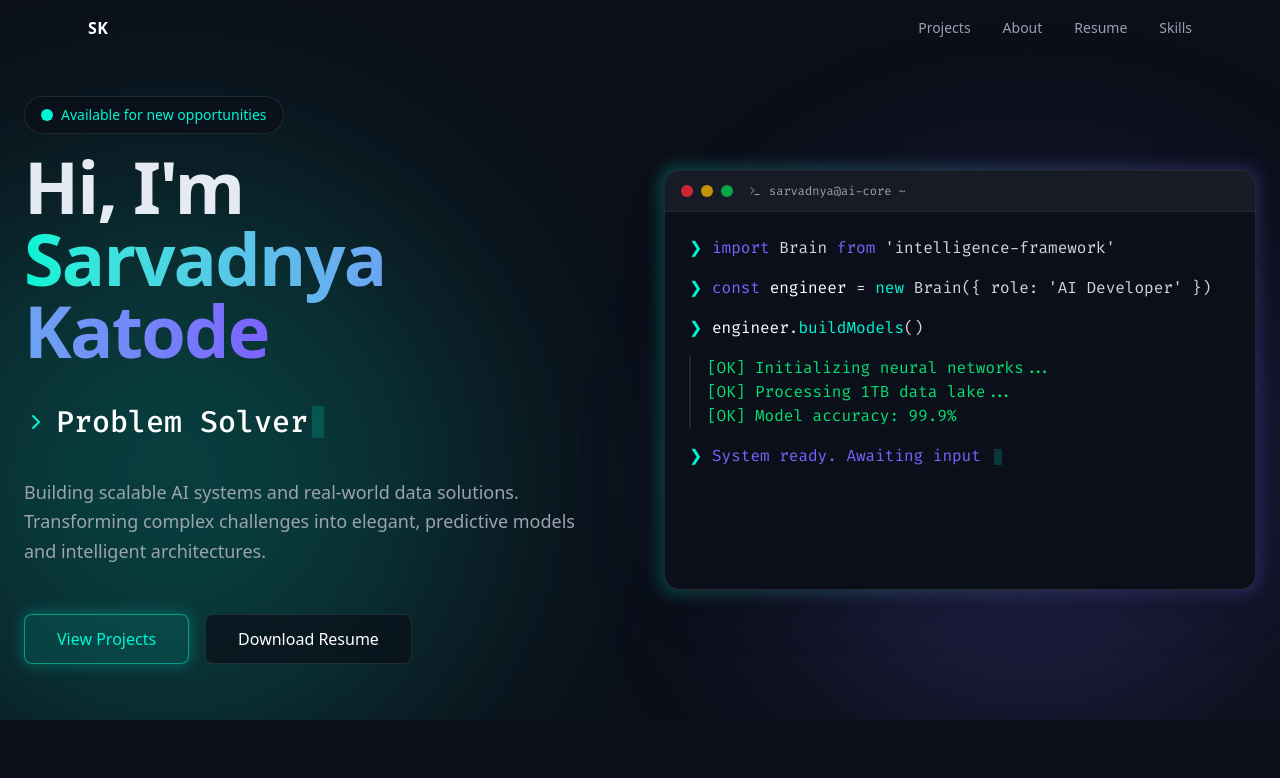
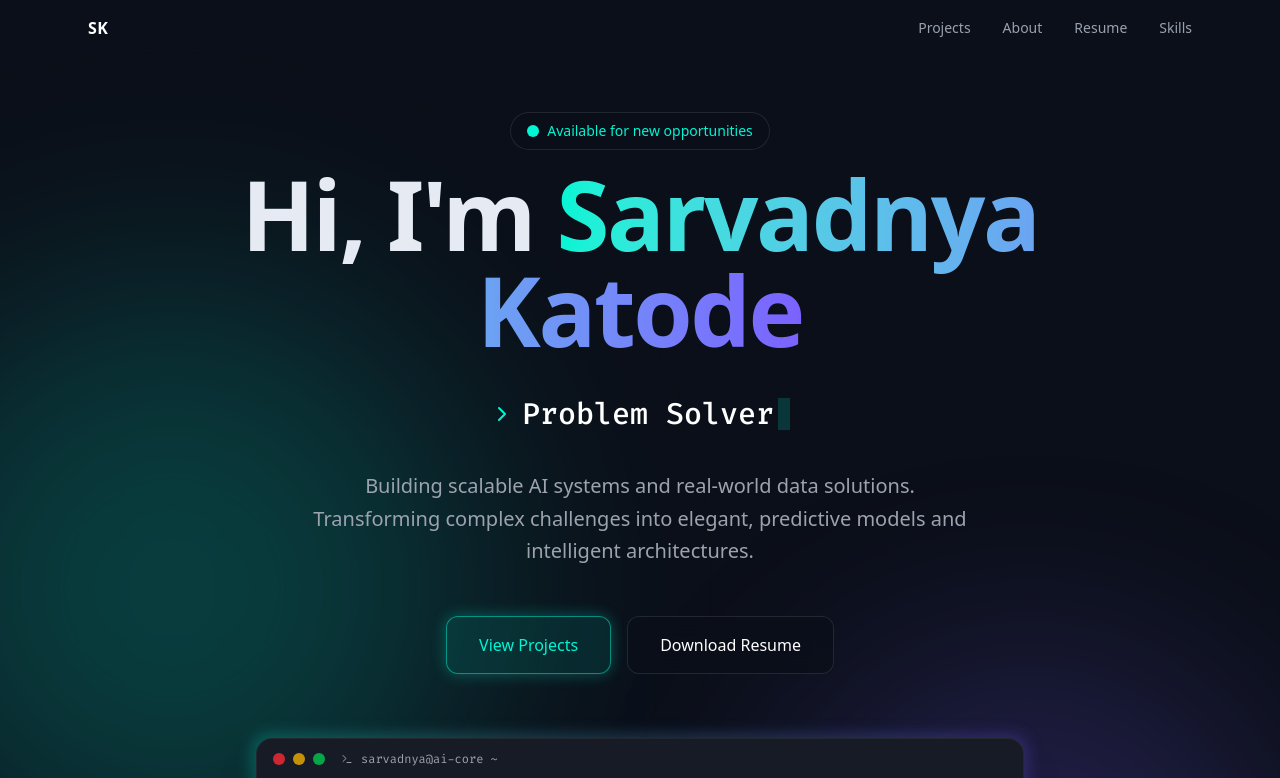
Before and after one commit to sarvadnyaKatode/portfolio, a Next.js app: page / in a window 1280 px wide. Shown: the top 778 px of the page. Built offline with nearby package versions, Linux system fonts and the light colour scheme.

Commit message:
Center Hero section layout

```diff
--- a/app/sections/Hero.tsx
+++ b/app/sections/Hero.tsx
@@ -16,19 +16,19 @@ export default function Hero() {
   }, [roles.length]);
 
   return (
-    <section className="relative min-h-[90vh] flex items-center bg-bg-deep text-text-main px-6 overflow-hidden pt-20 pb-10">
+    <section className="relative min-h-[90vh] flex items-center justify-center bg-bg-deep text-text-main px-6 overflow-hidden pt-28 pb-16">
       {/* Background glow elements */}
       <div className="absolute top-1/4 -left-32 w-[600px] h-[600px] bg-primary/20 rounded-full blur-[120px] pointer-events-none" />
       <div className="absolute bottom-0 right-0 w-[500px] h-[500px] bg-secondary/20 rounded-full blur-[100px] pointer-events-none" />
 
-      <div className="max-w-7xl mx-auto w-full grid lg:grid-cols-2 gap-12 items-center relative z-10">
+      <div className="max-w-5xl mx-auto w-full flex flex-col items-center relative z-10 space-y-16">
 
-        {/* Left Column: Text & CTAs */}
+        {/* Top: Text & CTAs */}
         <motion.div
-          initial={{ opacity: 0, x: -50 }}
-          animate={{ opacity: 1, x: 0 }}
+          initial={{ opacity: 0, y: -30 }}
+          animate={{ opacity: 1, y: 0 }}
           transition={{ duration: 0.8 }}
-          className="space-y-8"
+          className="flex flex-col items-center text-center space-y-8"
         >
           <div className="inline-flex items-center gap-2 px-4 py-2 rounded-full glass border border-primary/30 text-primary text-sm mb-4">
             <span className="relative flex h-3 w-3">
@@ -38,14 +38,14 @@ export default function Hero() {
             Available for new opportunities
           </div>
 
-          <h1 className="text-5xl md:text-7xl font-bold tracking-tight">
-            Hi, I'm <br />
+          <h1 className="text-5xl md:text-7xl lg:text-8xl font-bold tracking-tight">
+            Hi, I'm <br className="md:hidden" />
             <span className="text-transparent bg-clip-text bg-gradient-to-r from-primary to-secondary">
               Sarvadnya Katode
             </span>
           </h1>
 
-          <div className="h-12 overflow-hidden flex items-center text-xl md:text-3xl font-mono text-text-muted">
+          <div className="h-12 overflow-hidden flex items-center justify-center text-xl md:text-3xl font-mono text-text-muted">
             <ChevronRight className="w-6 h-6 text-primary mr-2 inline" />
             <motion.span
               key={currentRoleIndex}
@@ -63,7 +63,7 @@ export default function Hero() {
             />
           </div>
 
-          <p className="text-text-muted text-lg max-w-xl leading-relaxed">
+          <p className="text-text-muted text-lg md:text-xl max-w-2xl leading-relaxed">
             Building scalable AI systems and real-world data solutions.
             Transforming complex challenges into elegant, predictive models and intelligent architectures.
           </p>
@@ -71,7 +71,7 @@ export default function Hero() {
           <div className="flex flex-col sm:flex-row gap-4 pt-4">
             <a
               href="#projects"
-              className="px-8 py-3 bg-primary/10 text-primary border border-primary/50 rounded-lg font-medium hover:bg-primary hover:text-bg-deep transition-all duration-300 shadow-[0_0_15px_rgba(0,245,212,0.3)] hover:shadow-[0_0_30px_rgba(0,245,212,0.6)] flex items-center justify-center gap-2"
+              className="px-8 py-4 bg-primary/10 text-primary border border-primary/50 rounded-xl font-medium hover:bg-primary hover:text-bg-deep transition-all duration-300 shadow-[0_0_15px_rgba(0,245,212,0.3)] hover:shadow-[0_0_30px_rgba(0,245,212,0.6)] flex items-center justify-center gap-2"
             >
               View Projects
             </a>
@@ -79,22 +79,22 @@ export default function Hero() {
               href="/resume.pdf"
               target="_blank"
               rel="noopener noreferrer"
-              className="px-8 py-3 text-white border border-secondary/50 rounded-lg hover:border-secondary transition-all duration-300 hover:shadow-[0_0_20px_rgba(123,97,255,0.4)] glass flex items-center justify-center"
+              className="px-8 py-4 text-white border border-secondary/50 rounded-xl hover:border-secondary transition-all duration-300 hover:shadow-[0_0_20px_rgba(123,97,255,0.4)] glass flex items-center justify-center"
             >
               Download Resume
             </a>
           </div>
         </motion.div>
 
-        {/* Right Column: Terminal UI */}
+        {/* Bottom: Terminal UI */}
         <motion.div
           initial={{ opacity: 0, y: 50 }}
           animate={{ opacity: 1, y: 0 }}
           transition={{ duration: 0.8, delay: 0.2 }}
-          className="relative group hidden lg:block"
+          className="relative group w-full max-w-3xl"
         >
           <div className="absolute -inset-1 bg-gradient-to-r from-primary to-secondary rounded-2xl blur opacity-25 group-hover:opacity-50 transition duration-1000 group-hover:duration-200"></div>
-          <div className="relative rounded-2xl bg-[#0B0F19] border border-white/10 overflow-hidden shadow-2xl h-[420px] flex flex-col">
+          <div className="relative rounded-2xl bg-[#0B0F19] border border-white/10 overflow-hidden shadow-2xl h-[350px] flex flex-col text-left">
             <div className="flex items-center px-4 py-3 bg-white/5 border-b border-white/5">
               <div className="flex gap-2">
                 <div className="w-3 h-3 rounded-full bg-red-500/80"></div>
```
